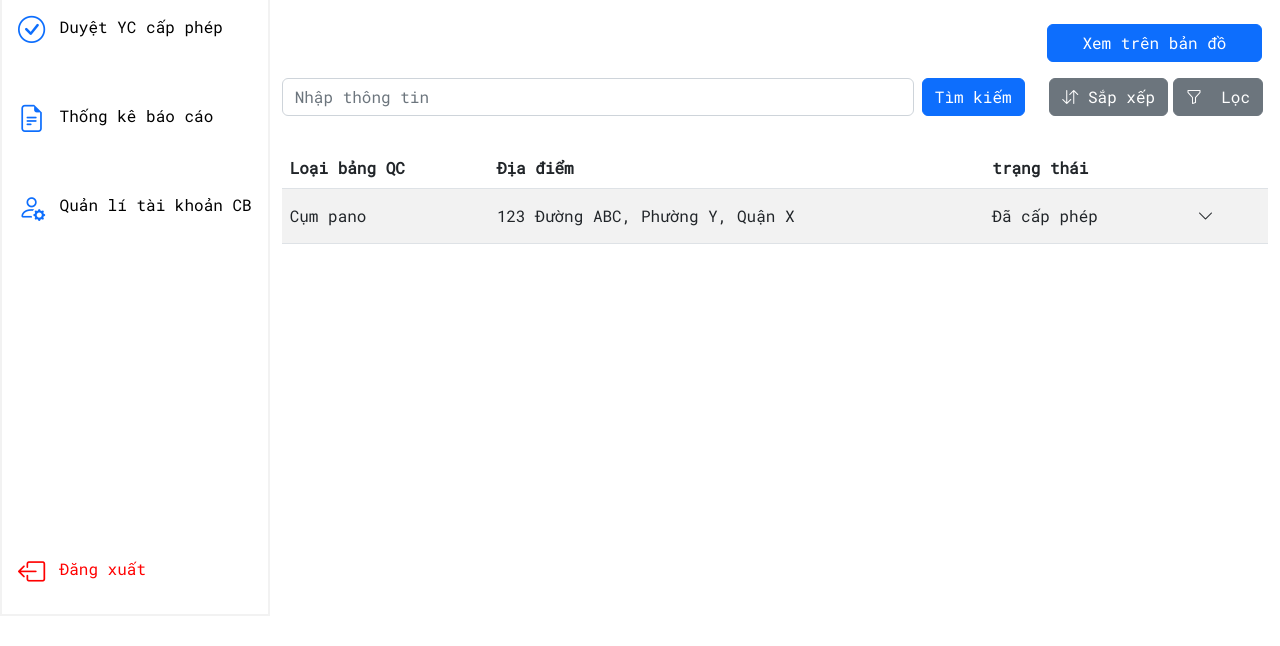
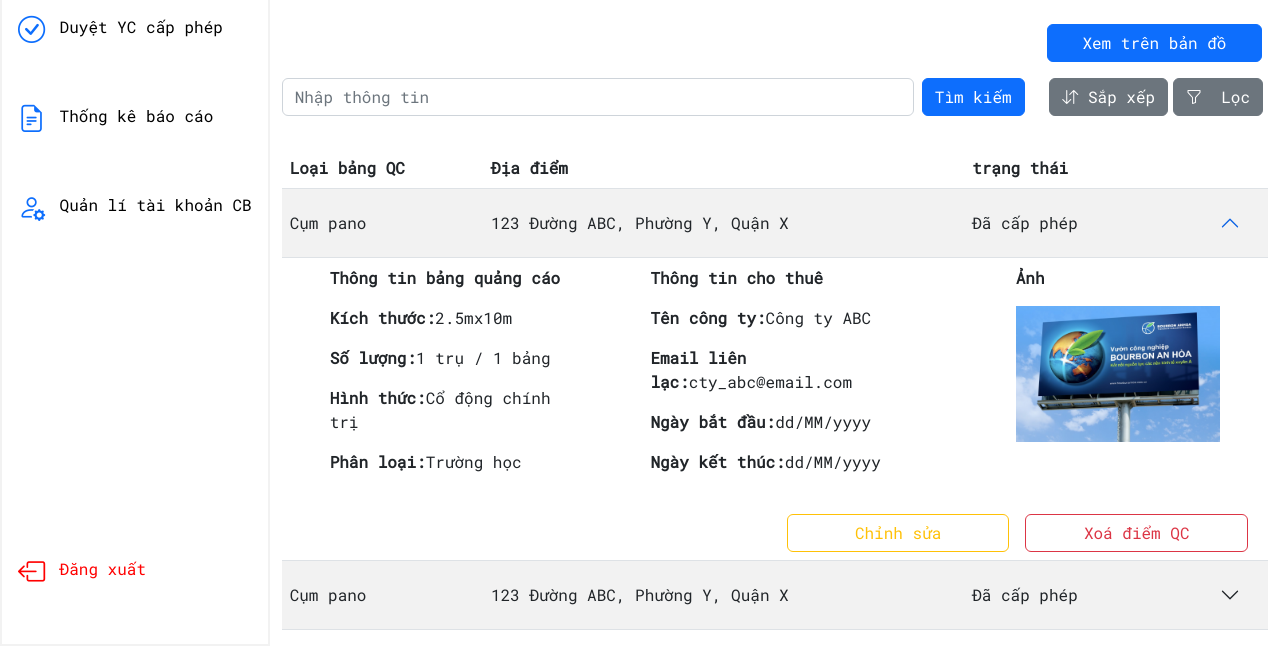
Before and after one commit to MinHien-git/Static-website, a plain HTML site: page Phan-cum-soVHTT/QuanLiQC.html in a window 1280 px wide. Both pictures are taken after a click on the button 1205 px from the left and 400 px from the top of the page. Shown: the part 185-831 px from the top of the page. Before the commit the page ends 801 px from the top, so only its background shows below. Drawn offline with nearby package versions, Linux system fonts and the light colour scheme.

Commit message:
some updates

```diff
--- a/Phan-cum-soVHTT/QuanLiQC.html
+++ b/Phan-cum-soVHTT/QuanLiQC.html
@@ -115,25 +115,27 @@
 							</tr>
 						</thead>
 
-						<tbody>
-							<tr class="accordion-toggle">
+						<tbody class="accordion" id="accordion__table">
+							<tr class="accordion-header" id="heading1">
 								<td>Cụm pano</td>
 								<td>123 Đường ABC, Phường Y, Quận X</td>
 								<td>Đã cấp phép</td>
 								<td>
 									<button
-										class="btn btn-default"
+										class="btn accordion-button collapsed"
 										data-bs-toggle="collapse"
-										data-bs-target="#tr1"
-										role="button"
-										aria-expanded="false"
-										aria-controls="tr1">
-										<i class="bi bi-chevron-down"></i>
-									</button>
+										data-bs-target="#collapse1"
+										type="button"
+										aria-expanded="true"
+										aria-controls="collapse1"></button>
 								</td>
 							</tr>
-							<tr id="tr1" class="collapse show">
-								<td colspan="12" class="hidden__row">
+							<tr id="collapse1" class="accordion-collapse collapse">
+								<td
+									colspan="12"
+									class="accordion-body"
+									aria-labelledby="heading1"
+									data-bs-parent="#accordion__table">
 									<div class="wrapper d-flex">
 										<div class="tr__info__wrapper">
 											<p class="fw-bold">Thông tin bảng quảng cáo</p>
@@ -157,12 +159,73 @@
 												src="/assets/images/bien-quang-cao-1024x683.jpg"
 												alt="Ảnh bảng quảng cáo"
 												title="Ảnh bảng quảng cáo"
-												width="300" />
+												width="220" />
+										</div>
+									</div>
+									<div class="container d-flex mt-4 w-50 me-0">
+										<button class="btn btn-outline-warning w-75 me-3">
+											Chỉnh sửa
+										</button>
+										<button class="btn btn-outline-danger w-75">
+											Xoá điểm QC
+										</button>
+									</div>
+								</td>
+							</tr>
+
+							<tr class="accordion-header" id="heading2">
+								<td>Cụm pano</td>
+								<td>123 Đường ABC, Phường Y, Quận X</td>
+								<td>Đã cấp phép</td>
+								<td>
+									<button
+										class="btn accordion-button collapsed"
+										data-bs-toggle="collapse"
+										data-bs-target="#collapse2"
+										type="button"
+										aria-expanded="true"
+										aria-controls="collapse2"></button>
+								</td>
+							</tr>
+							<tr id="collapse2" class="accordion-collapse collapse">
+								<td
+									colspan="12"
+									class="accordion-body"
+									aria-labelledby="heading2"
+									data-bs-parent="#accordion__table">
+									<div class="wrapper d-flex">
+										<div class="tr__info__wrapper">
+											<p class="fw-bold">Thông tin bảng quảng cáo</p>
+											<p><strong>Kích thước:</strong>2.5mx10m</p>
+											<p><strong>Số lượng:</strong>1 trụ / 1 bảng</p>
+											<p><strong>Hình thức:</strong>Cổ động chính trị</p>
+											<p><strong>Phân loại:</strong>Trường học</p>
 										</div>
 
 										<div class="tr__info__wrapper">
-											<p>asd</p>
+											<p class="fw-bold">Thông tin cho thuê</p>
+											<p><strong>Tên công ty:</strong>Công ty ABC</p>
+											<p><strong>Email liên lạc:</strong>cty_abc@email.com</p>
+											<p><strong>Ngày bắt đầu:</strong>dd/MM/yyyy</p>
+											<p><strong>Ngày kết thúc:</strong>dd/MM/yyyy</p>
 										</div>
+
+										<div class="tr__info__wrapper">
+											<p><strong>Ảnh</strong></p>
+											<img
+												src="/assets/images/bien-quang-cao-1024x683.jpg"
+												alt="Ảnh bảng quảng cáo"
+												title="Ảnh bảng quảng cáo"
+												width="220" />
+										</div>
+									</div>
+									<div class="container d-flex mt-4 w-50 me-0">
+										<button class="btn btn-outline-warning w-75 me-3">
+											Chỉnh sửa
+										</button>
+										<button class="btn btn-outline-danger w-75">
+											Xoá điểm QC
+										</button>
 									</div>
 								</td>
 							</tr>
--- a/Phan-cum-soVHTT/styles/page.css
+++ b/Phan-cum-soVHTT/styles/page.css
@@ -68,10 +68,6 @@ textarea {
 	text-align: center;
 }
 
-.hidden {
-	display: none;
-}
-
 /* || GENERAL STYLES */
 * {
 	scroll-behavior: smooth;
@@ -101,35 +97,29 @@ textarea {
 	clear: both;
 }
 
+table {
+	border-collapse: collapse;
+}
+
 .info__table {
 	margin-top: 2rem;
 	vertical-align: middle;
 }
 
-tr.hide-table-padding td {
-	padding: 0;
-}
-
-.expand-button {
-	position: relative;
-}
-
-.accordion-toggle .expand-button:after {
-	position: absolute;
-	left: 0.75rem;
-	top: 50%;
-	transform: translate(0, -50%);
-	content: "-";
-}
-.accordion-toggle.collapsed .expand-button:after {
-	content: "+";
-}
-
 .tr__info__wrapper {
-	margin: 0 2rem;
+	margin: 0 2.5rem;
 }
 
 .tr__info__image {
 	width: 100%;
 	height: auto;
 }
+
+.accordion {
+	--bs-accordion-color: #000;
+	--bs-accodion-btn-bg: #ffffff00;
+	--bs-accordion-btn-bg: #ffffff00;
+	--bs-accordion-active-bg: #ffffff00;
+	--bs-accordion-btn-focus-box-shadow: none;
+	--bs-accordion-btn-focus-box-shadow: none;
+}
```
